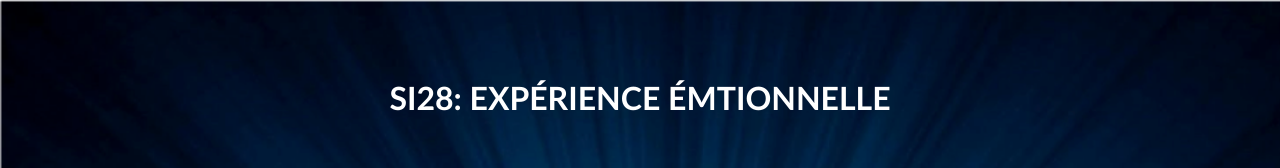
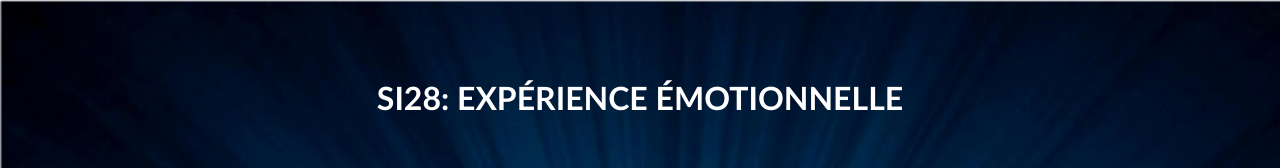
Before and after one commit to JianghanLi/SI28, a plain HTML site: page index.html in a window 1280 px wide. Shown: the top 168 px of the page. Drawn offline with Linux system fonts and the light colour scheme.

Commit message:
emotionnelle

```diff
--- a/index.html
+++ b/index.html
@@ -33,7 +33,7 @@
 
 <body>
 	<div>
-		<h1>SI28: EXPÉRIENCE ÉMTIONNELLE</h1>
+		<h1>SI28: EXPÉRIENCE ÉMOTIONNELLE</h1>
 		<br /><br />
 		<p>Bienvenue! Welcome! 欢迎</p>
 		<br />
```
Also changed, not shown: menu/menu.html (+1 -1 lines).
